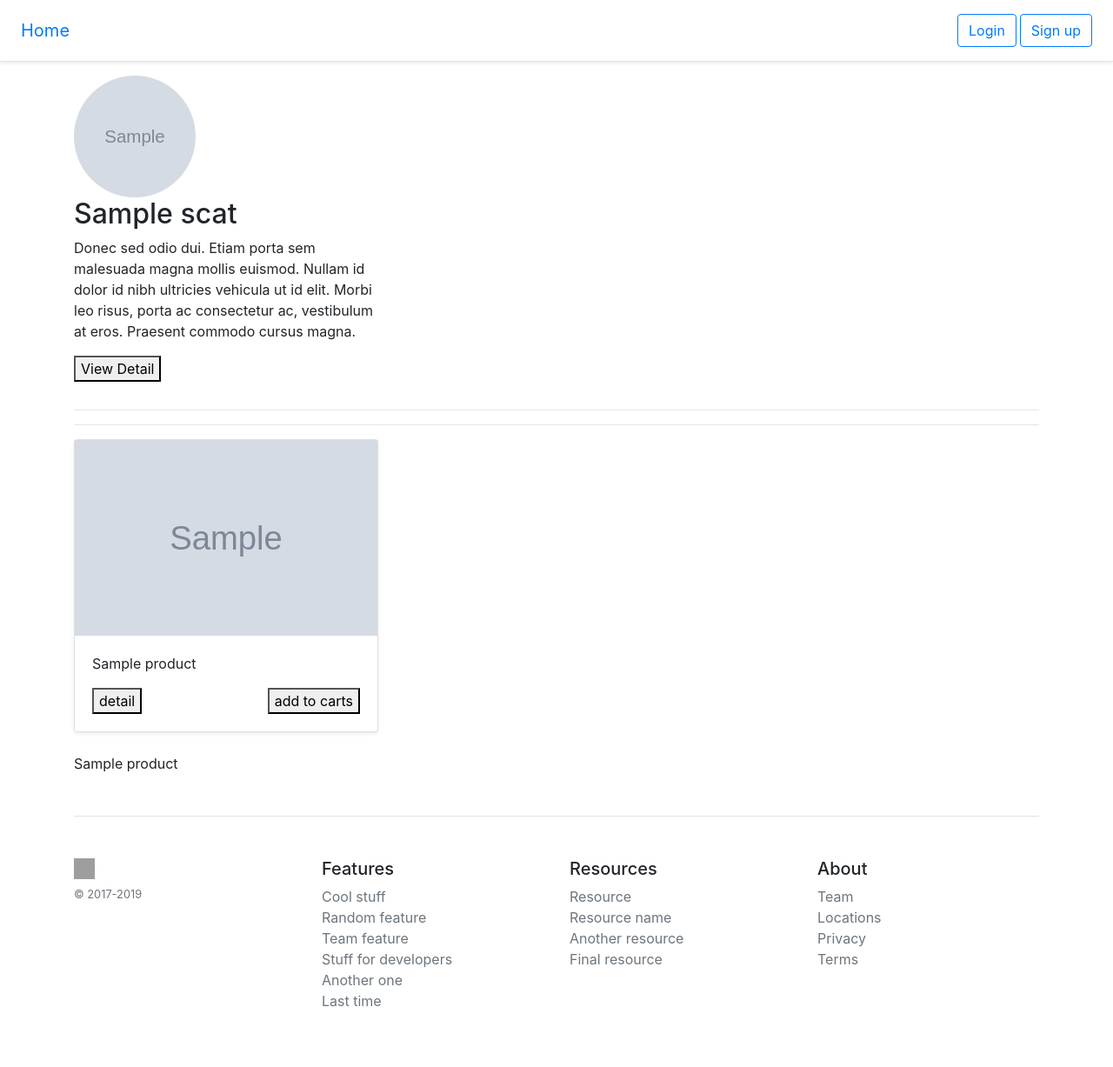
After one commit to saeedgeek/onlineShop, a Django app: template templates/category.html in a window 1280 px wide. The commit adds this page. Shown: the whole page at 87% size. Run offline with Django 3.2, Linux system fonts and the light colour scheme; the template is opened without the code that fills it: most values are stand-ins (such as "Sample title", 1, 10 or a date in 2020); grey boxes marked "Sample" are stand-in pictures; some libraries are stand-ins or nearby versions; grey boxes are pictures that could not be loaded.

Commit message:
adding content show

```diff
--- a/Shop/views.py
+++ b/Shop/views.py
@@ -3,8 +3,5 @@ from content.models import Category
 from django.shortcuts import render
 class index(View):
     def get(self, request, *args, **kwargs):
-        cat=Category.objects.all()
-        print("$$")
-        for i in cat :
-            print(i)
+        cat=Category.objects.filter(top_category=None)
         return render(request,'index.html',{'cat':cat,})
--- a/content/urls.py
+++ b/content/urls.py
@@ -2,5 +2,6 @@ from .views import *
 from django.urls import path,include
 urlpatterns = [
     path('cart/', Cart.as_view(),name='cart'),
+    path('category/', Category.as_view(),name='category'),
 
 ]
--- a/templates/base.html
+++ b/templates/base.html
@@ -6,8 +6,6 @@
     <meta charset="utf-8">
     <meta name="viewport" content="width=device-width, initial-scale=1, shrink-to-fit=no">
     <meta name="description" content="">
-    <meta name="author" content="Mark Otto, Jacob Thornton, and Bootstrap contributors">
-    <meta name="generator" content="Jekyll v3.8.6">
     <title>Pricing example · Bootstrap</title>
     <link rel="stylesheet" href="{% static 'bootstrap.min.css' %}">
     <script defer src="{% static 'bootstrap.min.js' %}"></script>
@@ -20,7 +18,6 @@
 <link rel="icon" href="/docs/4.4/assets/img/favicons/favicon.ico">
 <meta name="msapplication-config" content="/docs/4.4/assets/img/favicons/browserconfig.xml">
 <meta name="theme-color" content="#563d7c">
-
 
     <style>
       .bd-placeholder-img {
@@ -44,7 +41,7 @@
   <body>
 
     <div class="d-flex flex-column flex-md-row align-items-center p-3 px-md-4 mb-3 bg-white border-bottom shadow-sm">
-  <h5 class="my-0 mr-md-auto font-weight-normal">mapsa Store</h5>
+  <h5 class="my-0 mr-md-auto font-weight-normal"> <a href="{% url 'index' %}">Home</a> </h5>
 {% if   user.is_authenticated %}
 <a class="btn btn-outline-danger" href="{% url 'logout'%}">Logout</a>
 <a class="btn btn-outline-success" href="{% url 'profile'%}">Profile</a>
--- /dev/null
+++ b/templates/category.html
@@ -0,0 +1,91 @@
+{% extends 'base.html'%}
+{% block main %}
+
+
+
+
+
+
+
+<div class="row">
+
+    {% for scat in subcat %}
+      <div class="col-lg-4">
+        <img src="{{ scat.image.url }}" class="bd-placeholder-img rounded-circle" width="140" height="140" xmlns="http://www.w3.org/2000/svg" preserveAspectRatio="xMidYMid slice" focusable="false" role="img" aria-label="Placeholder: 140x140"><title>Placeholder</title><rect width="100%" height="100%" fill="#777"></rect><text x="50%" y="50%" fill="#777" dy=".3em"></text></img>
+        <h2> {{scat.category_name}}</h2>
+        <p>Donec sed odio dui. Etiam porta sem malesuada magna mollis euismod. Nullam id dolor id nibh ultricies vehicula ut id elit. Morbi leo risus, porta ac consectetur ac, vestibulum at eros. Praesent commodo cursus magna.</p>
+        <p>
+
+                 <form action="{% url 'category' %}">
+                    <input type="hidden" id="category" name="category_name" value="{{scat.category_name}}"/>
+                  <button type="submit" value="Submit">View Detail</button>
+                  </form>
+
+        </p>
+      </div><!-- /.col-lg-4 -->
+    {% endfor %}
+    </div>
+
+
+    <hr/>
+    <hr/>
+      <div class="row">
+      {% for pr in product %}
+        <div class="col-md-4">
+          <div class="card mb-4 shadow-sm">
+            <img width="100%" height="225"  src="{{pr.image.url}}" />
+            <div class="card-body">
+              <p class="card-text">
+                {{ pr.name }}
+              </p>
+              <div class="d-flex justify-content-between align-items-center">
+                  <form action="{% url 'category' %}">
+                  <button type="submit" value="Submit">detail</button>
+                  </form>
+
+                  {% if pr  in cart.product.all %}
+
+
+                  <form action="#">
+                  <input type="hidden" id="rempr" name="rempr" value="{{pr.name}}"/>
+                  <button type="submit" value="Submit">remove from carts</button>
+                  </form>
+
+                   {% else %}
+
+
+                  <form action="#">
+                  <input type="hidden" id="addpr" name="addpr" value="{{pr.name}}"/>
+                  <button type="submit" value="Submit">add to carts</button>
+                  </form>
+
+                {% endif %}
+              </div>
+            </div>
+          </div>
+        </div>
+
+
+
+          {% endfor %}
+
+    </div>
+
+
+{% for pr in  cart.product.all %}
+
+
+{{ pr.name }}
+
+{% endfor %}
+
+
+
+
+
+
+
+
+
+
+{% endblock %}
```
Also changed, not shown: content/views.py (+30 -0 lines), templates/index.html (+6 -4 lines), media/images/IMG_20200131_204152.jpg (added), media/images/s.jpg (added), media/images/s_iVKgzhp.jpg (added), media/images/x.jpg (added).
